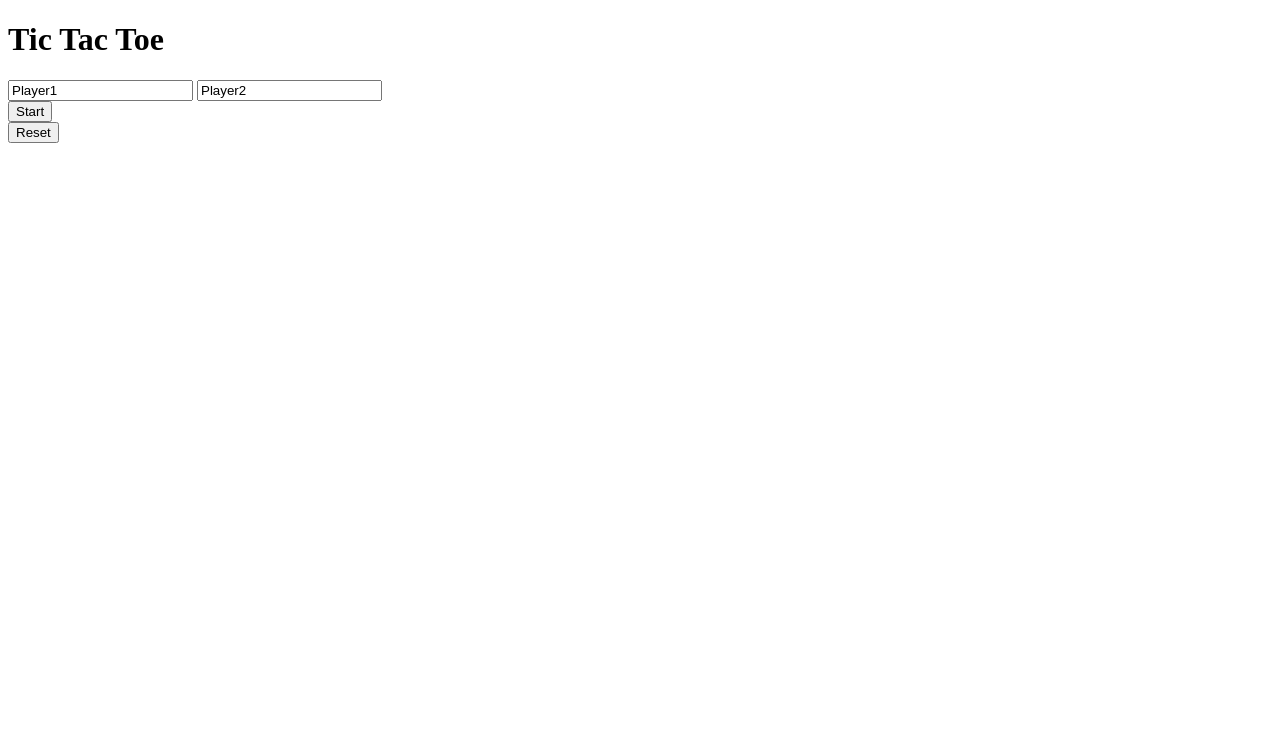
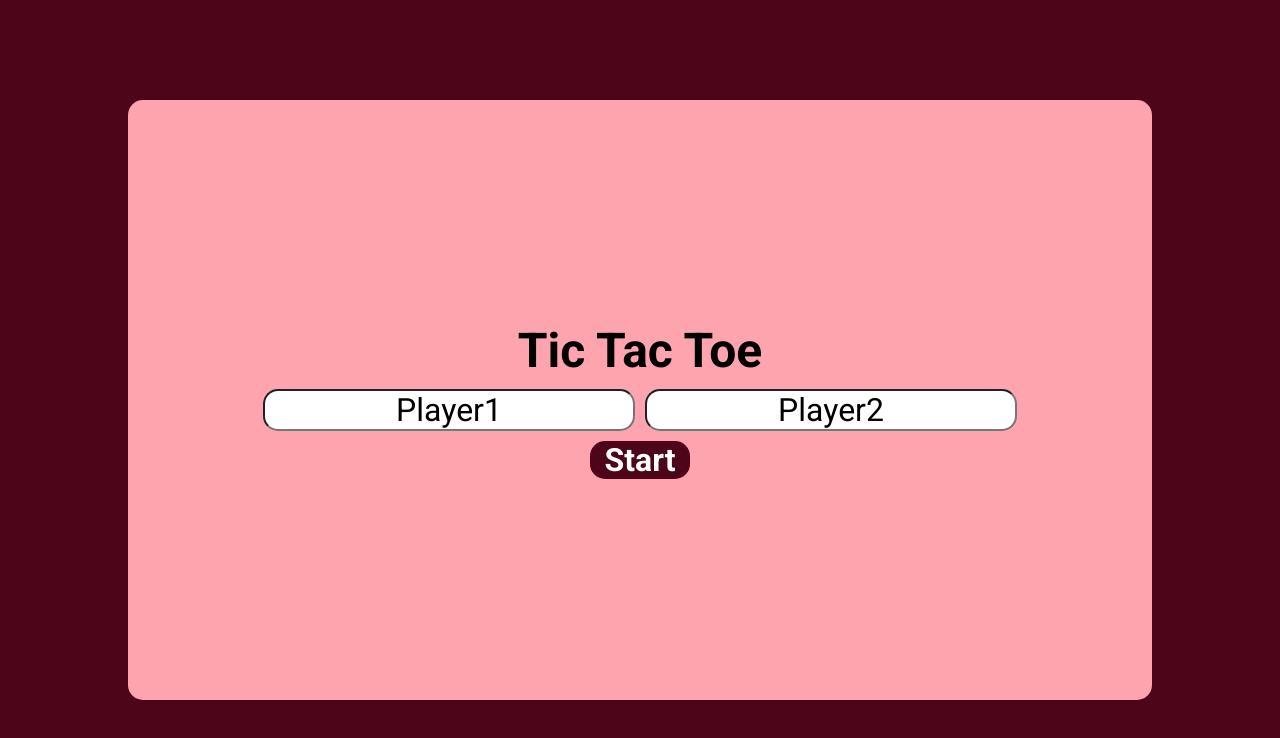
Before and after one commit to Sebamor/TicTacToe, a plain HTML site: page index.html in a window 1280 px wide. Drawn offline with Linux system fonts and the light colour scheme; the site is published under a folder, as on GitHub Pages, so addresses that start at the root find nothing.

Commit message:
fix css/js tags

```diff
--- a/index.html
+++ b/index.html
@@ -4,7 +4,7 @@
     <meta charset="UTF-8" />
     <meta name="viewport" content="width=device-width, initial-scale=1.0" />
     <title>Tic Tac Toe</title>
-    <link rel="stylesheet" href="/main.css">
+    <link rel="stylesheet" href="./main.css">
     <link rel="preconnect" href="https://fonts.googleapis.com" />
     <link rel="preconnect" href="https://fonts.gstatic.com" crossorigin />
     <link
@@ -40,6 +40,6 @@
             <button id="resetButton">Reset</button>
         </div>
     </div>
-    <script src="/main.js"></script>
+    <script src="./main.js"></script>
   </body>
 </html>
```
